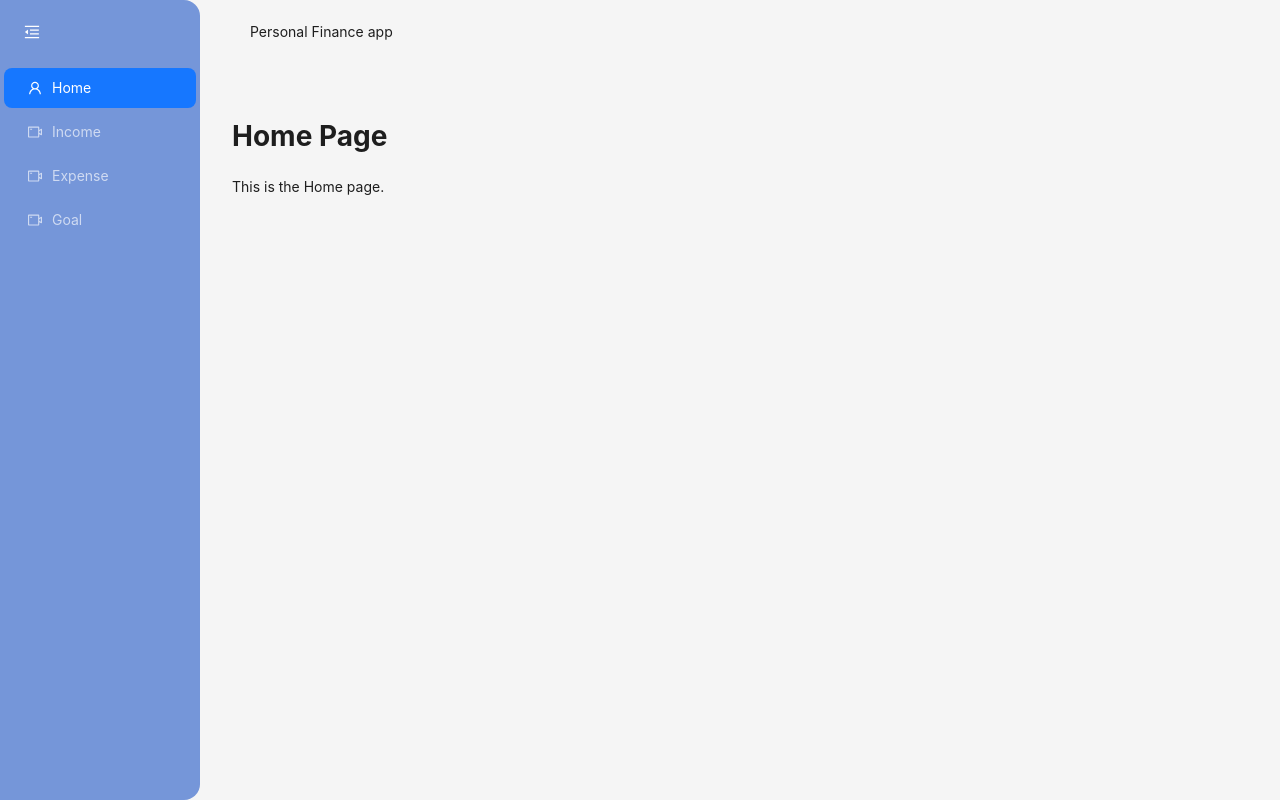
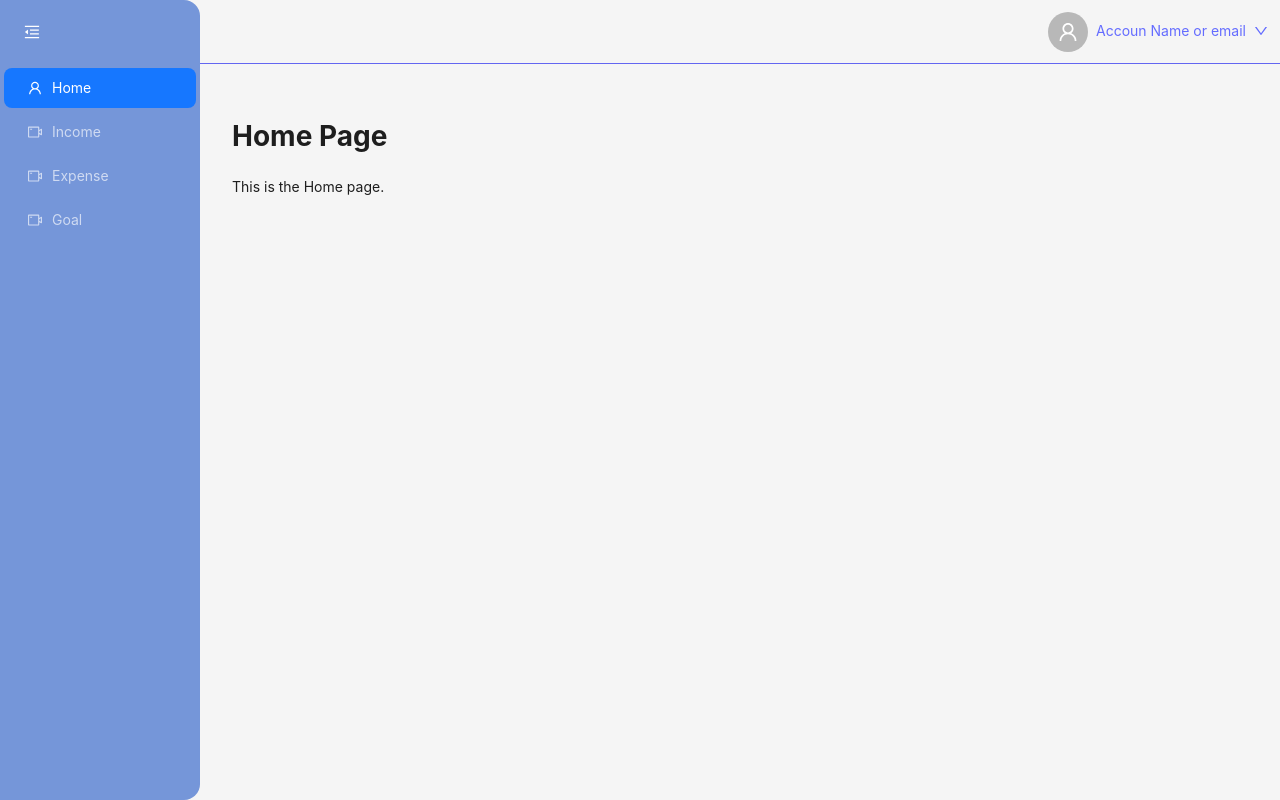
Before and after one commit to Baranov-alexei18/finance-app-zustand, a React (Vite) app: page / in a window 1280 px wide. Built offline with nearby package versions, Linux system fonts and the light colour scheme; no server answers; sample sign-in values are in the browser's storage.

Commit message:
create user global store

```diff
--- a/src/components/auth-form/index.tsx
+++ b/src/components/auth-form/index.tsx
@@ -47,6 +47,7 @@ export const AuthForm = ({ switchToRegister }: Props) => {
         message: 'Успешный вход',
         description: 'Вы успешно вошли в систему.',
       });
+      sessionStorage.setItem('userId', data.authUser.id);
       navigate(PATHS.home);
     } catch (e) {
       console.error(e);
--- a/src/components/base-layout/index.tsx
+++ b/src/components/base-layout/index.tsx
@@ -1,17 +1,88 @@
-import { useState } from 'react';
-import { Button, Layout, Menu } from 'antd';
-import { Outlet } from 'react-router';
+/* eslint-disable @typescript-eslint/no-explicit-any */
+
+import { useEffect, useState } from 'react';
+import { Button, Layout, Menu, notification } from 'antd';
+import { Outlet, useNavigate } from 'react-router';
 import { MENU_ITEMS } from './constants';
 import { MenuFoldOutlined, MenuUnfoldOutlined } from '@ant-design/icons';
 import styles from './styles.module.css';
+import { NotificationType, useNotificationStore } from '../../store/notificationStore';
+import { PATHS } from '../../constants/route-path';
+import { HeaderApp } from '../header-app';
+import { GET_USER_BY_ID } from '../../lib/graphQL/users';
+import { useLazyQuery } from '@apollo/client';
+import { useUserStore } from '../../store/userStore';
 
-const { Header, Sider, Content } = Layout;
+const { Sider, Content } = Layout;
 
 export const LayoutApp = () => {
+  const navigate = useNavigate();
+
   const [collapsed, setCollapsed] = useState(false);
+  const [api, contextHolder] = notification.useNotification();
+  const { notification: notificationData, removeNotification } = useNotificationStore();
+  const { user, setUser } = useUserStore();
+
+  const [fetchUserById] = useLazyQuery<any>(GET_USER_BY_ID);
+
+  useEffect(() => {
+    const id = sessionStorage.getItem('userId');
+
+    if (id) {
+      getUserById(id);
+      return;
+    }
+
+    if (!id) {
+      navigate(PATHS.auth);
+    }
+  }, [navigate]);
+
+  useEffect(() => {
+    if (notificationData?.type) {
+      viewNotification(notificationData);
+      removeNotification();
+    }
+  }, [notificationData]);
+
+  console.log('globalData');
+  console.log(user);
+
+  const getUserById = async (id: string) => {
+    if (!id) return;
+
+    try {
+      const { data } = await fetchUserById({ variables: { id } });
+      console.log('data');
+      console.log(data);
+      setUser(data.authUser);
+    } catch (e) {
+      console.error(e);
+      setUser([]);
+    }
+  };
+
+  const viewNotification = (data: NotificationType | null) => {
+    if (!data) return;
+
+    const { type, message, description } = data;
+
+    if (type === 'error') {
+      api.error({
+        message,
+        description,
+      });
+    } else if (type === 'success') {
+      api.success({
+        message,
+        description,
+      });
+    }
+  };
 
   return (
     <Layout>
+      {contextHolder}
       <Sider trigger={null} collapsible collapsed={collapsed} className={styles.siderWrapper}>
         <div className="demo-logo-vertical">
           <Button
@@ -40,7 +111,7 @@ export const LayoutApp = () => {
         />
       </Sider>
       <Layout>
-        <Header className={styles.headerWrapper}>Personal Finance app</Header>
+        <HeaderApp />
         <Content className={styles.contentWrapper}>
           <Outlet />
         </Content>
--- /dev/null
+++ b/src/components/header-app/index.tsx
@@ -0,0 +1,69 @@
+import { Avatar, Layout, Dropdown, Space, Button, MenuProps } from 'antd';
+import styles from './styles.module.css';
+
+import { DownOutlined, UserOutlined } from '@ant-design/icons';
+import { useNavigate } from 'react-router';
+import { PATHS } from '../../constants/route-path';
+
+import { useUserStore } from '../../store/userStore';
+
+const { Header } = Layout;
+
+export const HeaderApp = () => {
+  const navigate = useNavigate();
+  const { user } = useUserStore();
+
+  const handleExit = () => {
+    navigate(PATHS.auth);
+    sessionStorage.removeItem('userId');
+  };
+
+  const items: MenuProps['items'] = [
+    {
+      label: (
+        <a target="_blank" rel="noopener noreferrer" href="https://www.aliyun.com">
+          Count Money, can hide
+        </a>
+      ),
+      key: '1',
+      disabled: true,
+    },
+    {
+      label: (
+        <a target="_blank" rel="noopener noreferrer" href="https://www.aliyun.com">
+          Редактировать
+        </a>
+      ),
+      key: '2',
+    },
+    {
+      type: 'divider',
+    },
+    {
+      label: (
+        <Button color="danger" variant="solid" onClick={handleExit} style={{ width: '100%' }}>
+          Выйти
+        </Button>
+      ),
+      key: '3',
+    },
+  ];
+
+  return (
+    <Header className={styles.headerWrapper}>
+      <Dropdown menu={{ items }} trigger={['click']}>
+        <a onClick={(e) => e.preventDefault()}>
+          <Space>
+            <Avatar
+              size={40}
+              icon={<UserOutlined />}
+              //   icon={1 === '1' ? <UserOutlined /> : <img src="/avatar.jpg" alt="Avatar" />}
+            />
+            {user?.name || 'Accoun Name or email'}
+            <DownOutlined />
+          </Space>
+        </a>
+      </Dropdown>
+    </Header>
+  );
+};
--- /dev/null
+++ b/src/components/header-app/styles.module.css
@@ -0,0 +1,9 @@
+.headerWrapper {
+  display: flex;
+  align-items: end;
+  justify-content: flex-end;
+  width: 100%;
+  background-color: inherit;
+  padding: 0 12px;
+  border-bottom: 1px solid var(--color-indigo-secondary);
+}
--- a/src/constants/route-path.ts
+++ b/src/constants/route-path.ts
@@ -1,3 +1,4 @@
 export const PATHS = {
   home: '/',
+  auth: '/auth',
 };
--- a/src/global.css
+++ b/src/global.css
@@ -19,6 +19,7 @@
   --color-accent: #22c55e; /* Green 500 */
   --color-muted: #f3f4f6; /* Gray-100 */
   --color-border: #e5e7eb;
+  --color-border-dark: #26282c;
 }
 
 a {
--- a/src/lib/graphQL/users.ts
+++ b/src/lib/graphQL/users.ts
@@ -18,6 +18,35 @@ export const GET_USER_BY_EMAIL = gql`
   }
 `;
 
+export const GET_USER_BY_ID = gql`
+  query GetUserId($id: ID!) {
+    authUser(where: { id: $id }) {
+      id
+      email
+      password
+      name
+      avatar {
+        id
+      }
+      transitions {
+        id
+        amount
+        createdAt
+        date
+        note
+        type
+      }
+      categories {
+        id
+        name
+        type
+        updatedAt
+        publishedAt
+      }
+    }
+  }
+`;
+
 export const CREATE_USER = gql`
   mutation CreateUser($data: AuthUserCreateInput!) {
     createAuthUser(data: $data) {
--- /dev/null
+++ b/src/store/userStore.ts
@@ -0,0 +1,9 @@
+/* eslint-disable @typescript-eslint/no-explicit-any */
+import { create } from 'zustand';
+
+export const useUserStore = create<any>((set) => ({
+  user: null,
+  loading: false,
+  error: null,
+  setUser: (user: any) => set({ user }),
+}));
```
Also changed, not shown: src/types/category.ts (added, +10 -0 lines), src/types/transition.ts (added, +10 -0 lines), public/avatar.jpg (added).
